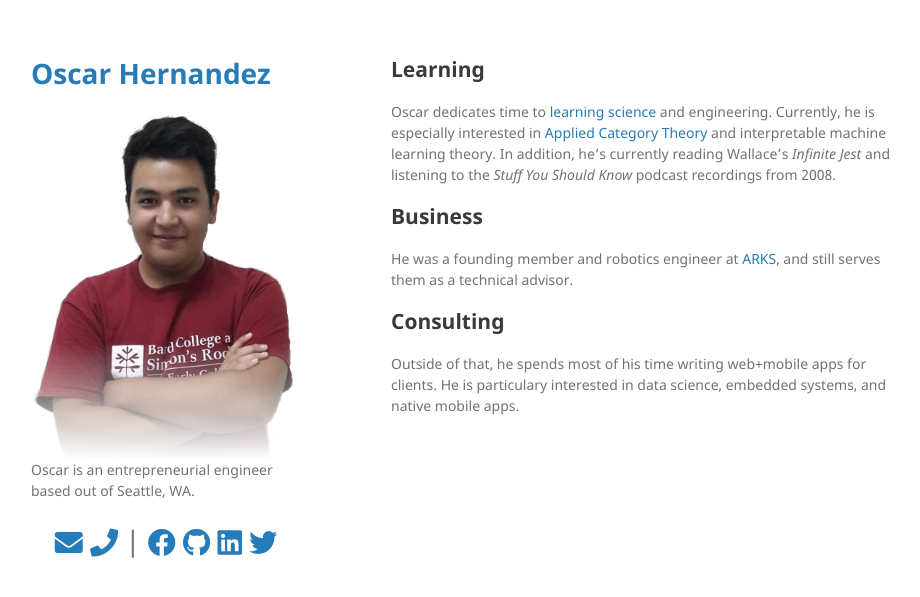
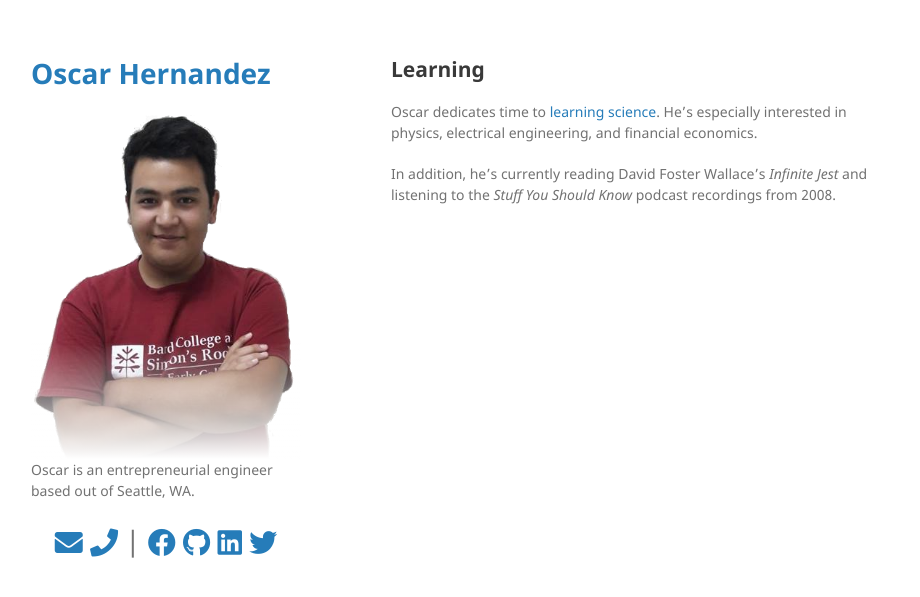
Before and after one commit to mathemonads/mathemonads.github.io, a Jekyll site: the page built from blog/bio/now.md, in a window 1280 px wide. Shown: the top 597 px of the page, without its empty margins (179-1099 px from the left). Built offline with Jekyll 4.4.1, drawn with Linux system fonts in a browser that asks for light colours; nearby versions of some CDN libraries.

Commit message:
regular revision

```diff
--- a/blog/bio/now.md
+++ b/blog/bio/now.md
@@ -4,13 +4,7 @@ layout: default
 ---
 
 ## Learning
-Oscar dedicates time to [learning](/portfolio/courses.html "learn") [science](/blog/science.html "formal, natural, and applied sciences") and engineering.
-Currently, he is especially interested in [Applied Category Theory](https://johncarlosbaez.wordpress.com/2018/12/14/applied-category-theory-seminar/ "Applied Category Theory Seminar") and interpretable machine learning theory.
-In addition, he's currently reading Wallace's _Infinite Jest_ and listening to the _Stuff You Should Know_ podcast recordings from 2008.
+Oscar dedicates time to [learning](/portfolio/courses.html "learn") [science](/blog/science.html "formal, natural, and applied sciences").
+He's especially interested in physics, electrical engineering, and financial economics.
 
-## Business
-He was a founding member and robotics engineer at [ARKS](https://www.arks.tech/), and still serves them as a technical advisor.
-
-## Consulting
-Outside of that, he spends most of his time writing web+mobile apps for clients.
-He is particulary interested in data science, embedded systems, and native mobile apps.
+In addition, he's currently reading David Foster Wallace's _Infinite Jest_ and listening to the _Stuff You Should Know_ podcast recordings from 2008.
```
Also changed, not shown: blog/science.md (+1 -10 lines), index.md (+4 -3 lines), portfolio/courses.md (+6 -3 lines), portfolio/index.md (+3 -5 lines).
